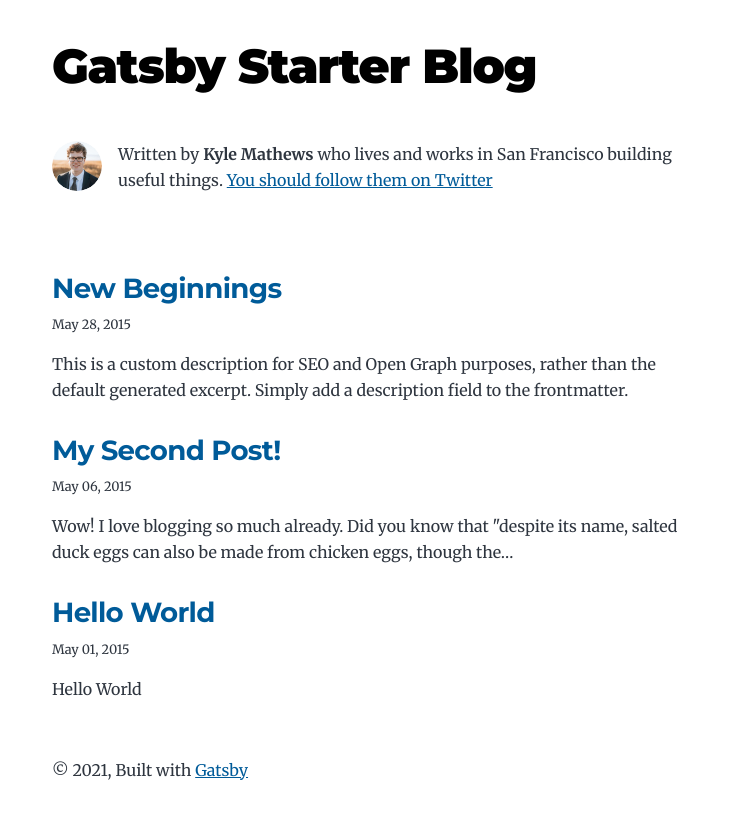
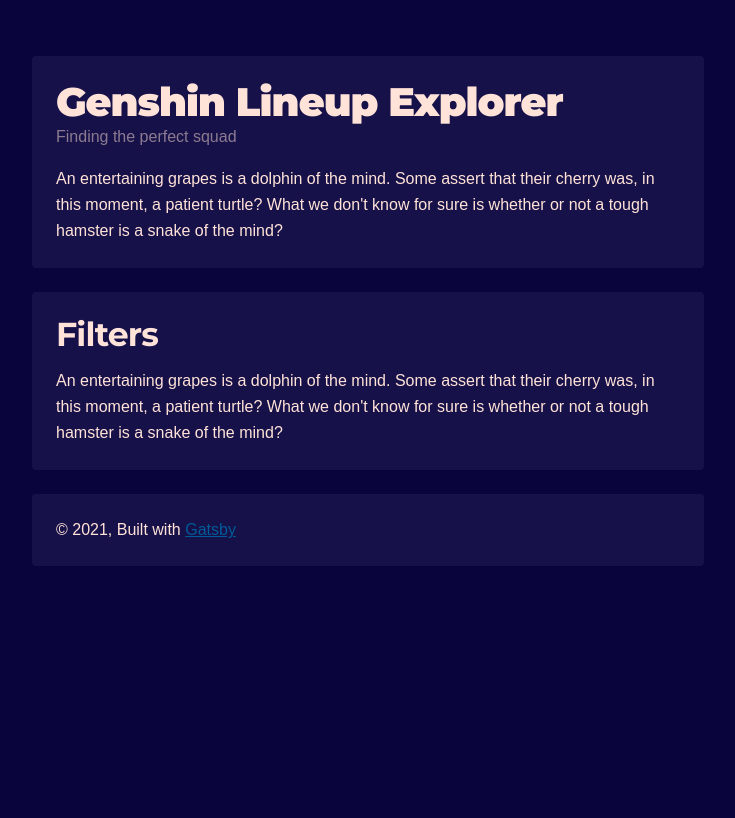
Before and after one commit to flapsnacc/genshin-lineup-explorer, a Gatsby site: page / in a window 1280 px wide. Shown: the whole page, without its empty margins (272-1007 px from the left). Built offline with nearby package versions, Linux system fonts and the light colour scheme; Gatsby itself is replaced by a stand-in of ours.

Commit message:
Started customizing gatsby project

```diff
--- a/gatsby-browser.js
+++ b/gatsby-browser.js
@@ -5,6 +5,7 @@
 import "./src/normalize.css"
 // custom CSS styles
 import "./src/style.css"
+import "./src/gle-override.css"
 
 // Highlighting for code blocks
 import "prismjs/themes/prism.css"
--- a/src/components/layout.js
+++ b/src/components/layout.js
@@ -1,36 +1,32 @@
-import React from "react"
-import { Link } from "gatsby"
+import React from 'react';
+import {Link} from 'gatsby';
 
-const Layout = ({ location, title, children }) => {
-  const rootPath = `${__PATH_PREFIX__}/`
-  const isRootPath = location.pathname === rootPath
-  let header
-
-  if (isRootPath) {
-    header = (
-      <h1 className="main-heading">
-        <Link to="/">{title}</Link>
-      </h1>
-    )
-  } else {
-    header = (
-      <Link className="header-link-home" to="/">
-        {title}
-      </Link>
-    )
-  }
+const Layout = ({location, title, children}) => {
+  const rootPath = `${__PATH_PREFIX__}/`;
 
   return (
-    <div className="global-wrapper" data-is-root-path={isRootPath}>
-      <header className="global-header">{header}</header>
+    <div className="global-wrapper">
+      <header className="global-header">
+        <div className="card">
+          <h1 className="card-title page-title">Genshin Lineup Explorer</h1>
+          <p className="card-subtitle page-subtitle">Finding the perfect squad</p>
+          <p className="card-description page-description">
+            An entertaining grapes is a dolphin of the mind. Some assert that their cherry was, in this moment, a patient turtle? What we don't know for sure is whether or not a tough hamster is a snake of the mind?
+          </p>
+        </div>
+      </header>
+
       <main>{children}</main>
+
       <footer>
-        © {new Date().getFullYear()}, Built with
-        {` `}
-        <a href="https://www.gatsbyjs.com">Gatsby</a>
+        <div className="card">
+          © {new Date ().getFullYear ()}, Built with
+          {` `}
+          <a href="https://www.gatsbyjs.com">Gatsby</a>
+        </div>
       </footer>
     </div>
-  )
-}
+  );
+};
 
-export default Layout
+export default Layout;
--- /dev/null
+++ b/src/gle-override.css
@@ -0,0 +1,51 @@
+
+:root {
+  --col-dark-purple: #0a043c;
+  --col-dark-purple-2: #171149;
+  --col-dark-purple-3: #241E56;
+  --col-blue: #03506f;
+  --col-grey: #bbbbbb;
+  --col-mayo: #ffe3d8;
+}
+
+body {
+  background-color: var(--col-dark-purple);
+  color: var(--col-mayo);
+  font-family: sans-serif;
+}
+
+h1, h2, h3, h4, h5, h6 {
+  color: var(--col-mayo);
+}
+
+.global-header,
+footer {
+  margin-bottom: 0;
+  padding: 0;
+}
+
+.global-wrapper {
+  padding: 2rem 0;
+}
+
+.card {
+  background-color: var(--col-dark-purple-2);
+  border-radius: 4px;
+  padding: 1.5rem;
+  margin: 1.5rem 0;
+}
+
+.card-title {
+  margin: 0;
+  margin-bottom: 1rem;
+}
+
+.card-subtitle {
+  position: relative;
+  bottom: 1rem;
+  opacity: 0.5;
+  margin: 0;
+}
+.card-description {
+  margin: 0;
+}
--- a/src/pages/index.js
+++ b/src/pages/index.js
@@ -9,56 +9,14 @@
   const siteTitle = data.site.siteMetadata?.title || `Title`
   const posts = data.allMarkdownRemark.nodes
 
-  if (posts.length === 0) {
-    return (
-      <Layout location={location} title={siteTitle}>
-        <SEO title="All posts" />
-        <Bio />
-        <p>
-          No blog posts found. Add markdown posts to "content/blog" (or the
-          directory you specified for the "gatsby-source-filesystem" plugin in
-          gatsby-config.js).
-        </p>
-      </Layout>
-    )
-  }
-
   return (
     <Layout location={location} title={siteTitle}>
-      <SEO title="All posts" />
-      <Bio />
-      <ol style={{ listStyle: `none` }}>
-        {posts.map(post => {
-          const title = post.frontmatter.title || post.fields.slug
-
-          return (
-            <li key={post.fields.slug}>
-              <article
-                className="post-list-item"
-                itemScope
-                itemType="http://schema.org/Article"
-              >
-                <header>
-                  <h2>
-                    <Link to={post.fields.slug} itemProp="url">
-                      <span itemProp="headline">{title}</span>
-                    </Link>
-                  </h2>
-                  <small>{post.frontmatter.date}</small>
-                </header>
-                <section>
-                  <p
-                    dangerouslySetInnerHTML={{
-                      __html: post.frontmatter.description || post.excerpt,
-                    }}
-                    itemProp="description"
-                  />
-                </section>
-              </article>
-            </li>
-          )
-        })}
-      </ol>
+      <div className="card">
+        <h2 className="card-title">Filters</h2>
+        <p className="card-description">
+          An entertaining grapes is a dolphin of the mind. Some assert that their cherry was, in this moment, a patient turtle? What we don't know for sure is whether or not a tough hamster is a snake of the mind?
+        </p>
+      </div>
     </Layout>
   )
 }
```
